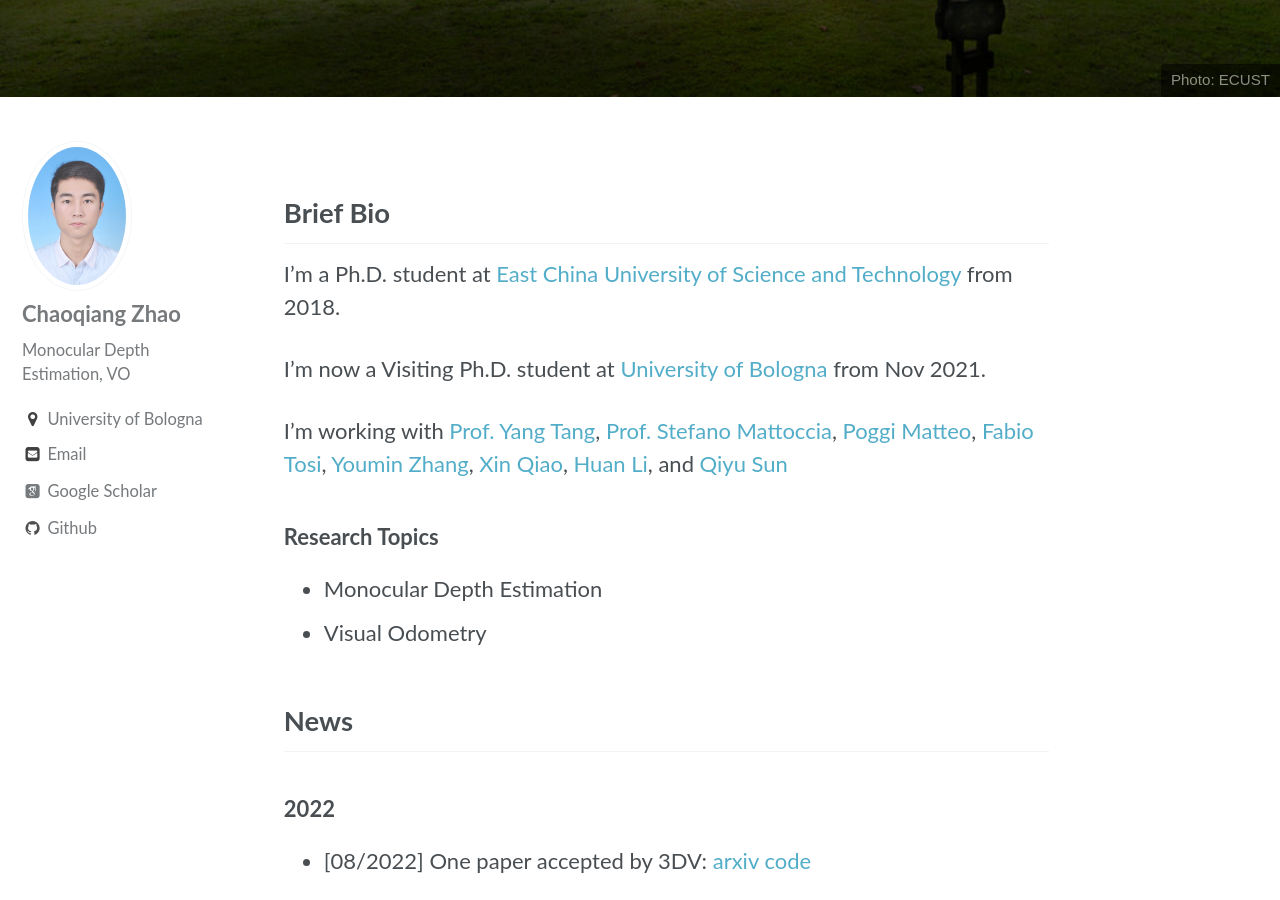
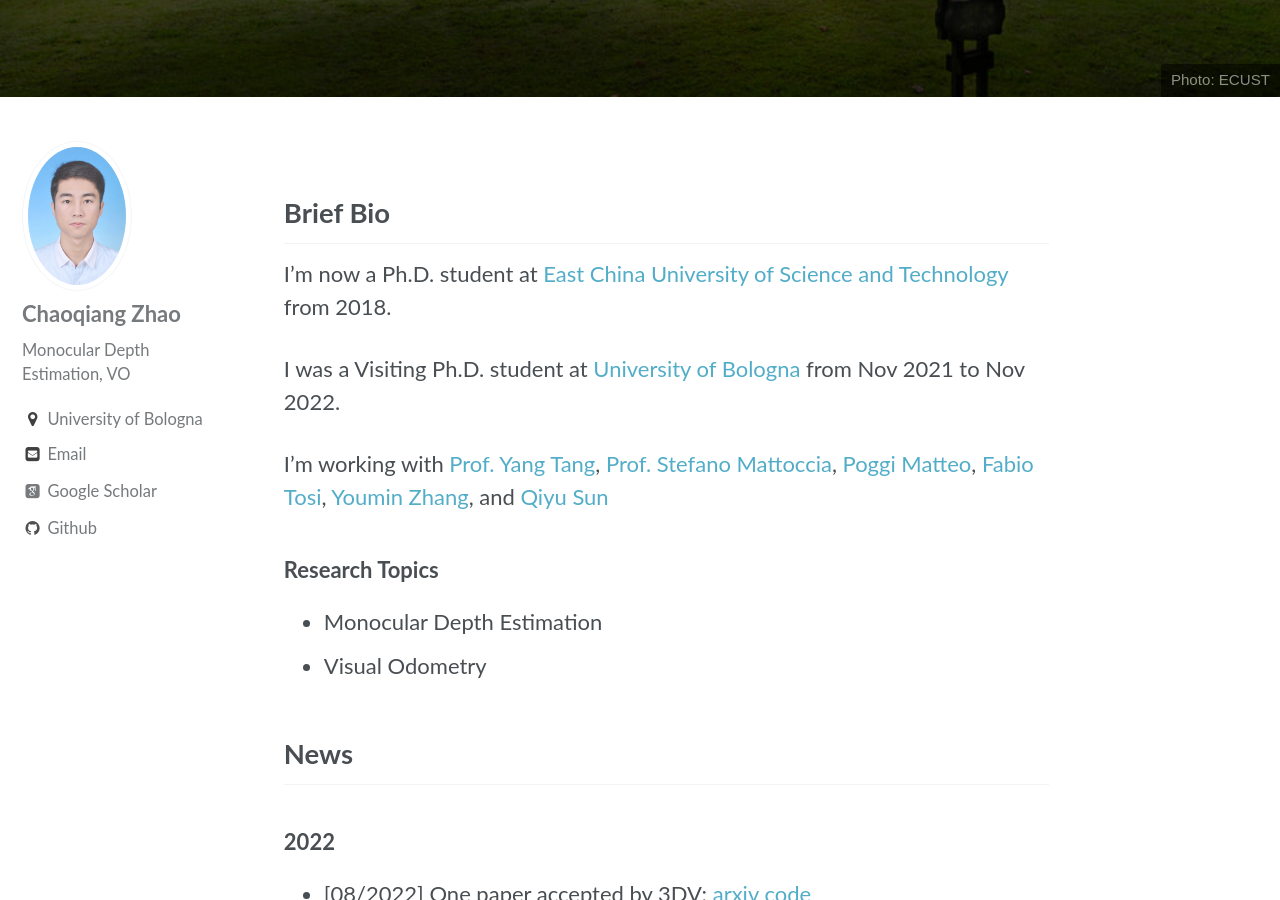
Before and after one commit to zxcqlf/zxcqlf.github.io, a Jekyll site: the page built from _pages/home.md, in a window 1280 px wide and 900 px high, scrolled down 698 px. Built offline with Jekyll 4.4.1, drawn with Linux system fonts in a browser that asks for light colours; some web fonts are replaced.

Commit message:
Update home.md

```diff
--- a/_pages/home.md
+++ b/_pages/home.md
@@ -16,11 +16,11 @@ excerpt: "PhD Student at the East China University of Science and Technology <br
 
 ## Brief Bio
 
-I'm a Ph.D. student at [East China University of Science and Technology](https://www.ecust.edu.cn/) from 2018.
+I'm now a Ph.D. student at [East China University of Science and Technology](https://www.ecust.edu.cn/) from 2018.
 
-I'm now a Visiting Ph.D. student at [University of Bologna](https://www.unibo.it/en) from Nov 2021.
+I was a Visiting Ph.D. student at [University of Bologna](https://www.unibo.it/en) from Nov 2021 to Nov 2022.
 
-I'm working with [Prof. Yang Tang](http://www.ytangecust.com/), [Prof. Stefano Mattoccia](http://vision.deis.unibo.it/~smatt/Site/Home.html), [Poggi Matteo](https://mattpoggi.github.io/), [Fabio Tosi](http://vision.disi.unibo.it/~ftosi/), [Youmin Zhang](https://youmi-zym.github.io/), [Xin Qiao](), [Huan Li](), and [Qiyu Sun]()
+I'm working with [Prof. Yang Tang](http://www.ytangecust.com/), [Prof. Stefano Mattoccia](http://vision.deis.unibo.it/~smatt/Site/Home.html), [Poggi Matteo](https://mattpoggi.github.io/), [Fabio Tosi](http://vision.disi.unibo.it/~ftosi/), [Youmin Zhang](https://youmi-zym.github.io/), and [Qiyu Sun]()
 
 ### Research Topics
 * Monocular Depth Estimation
```
